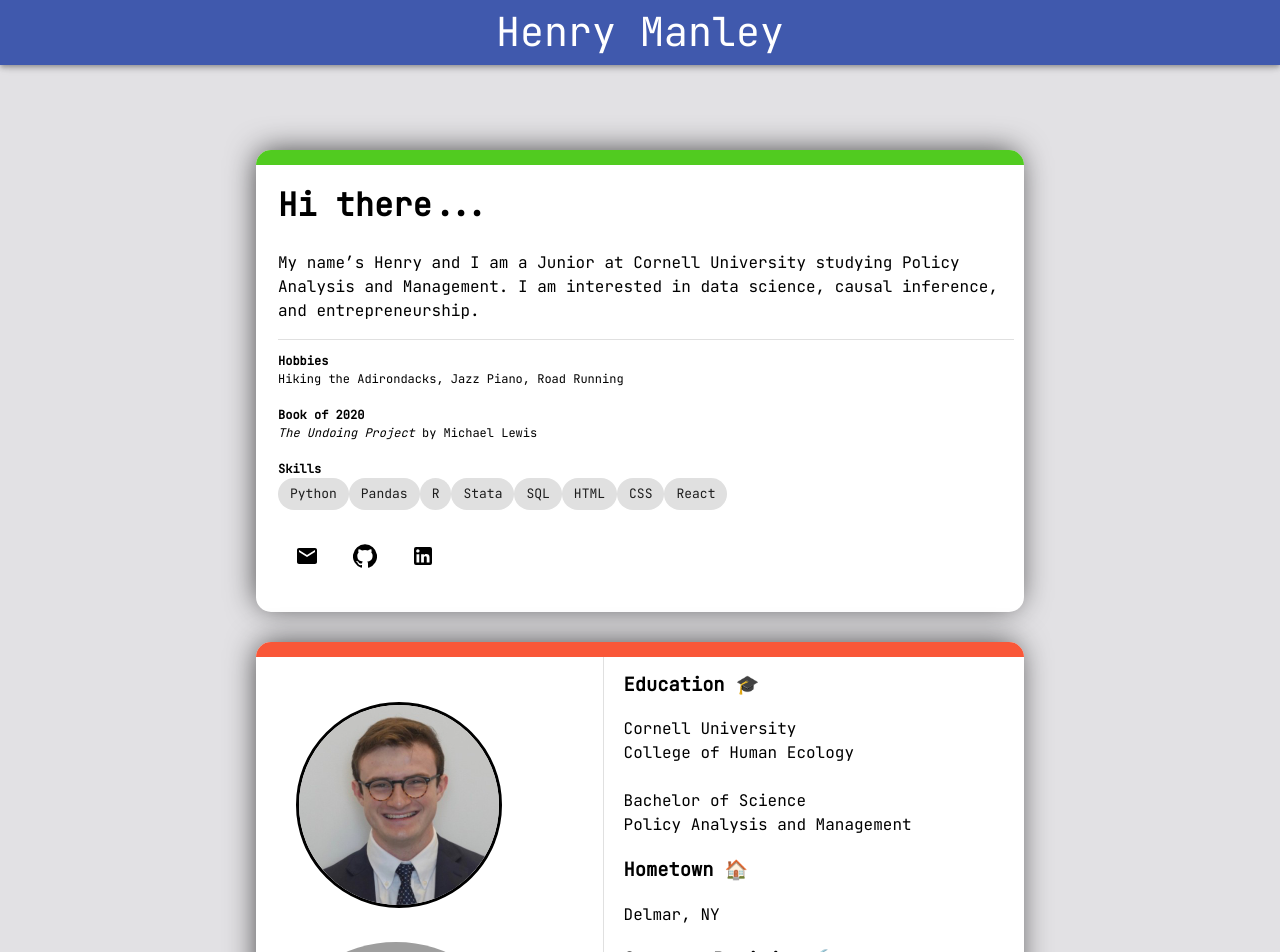
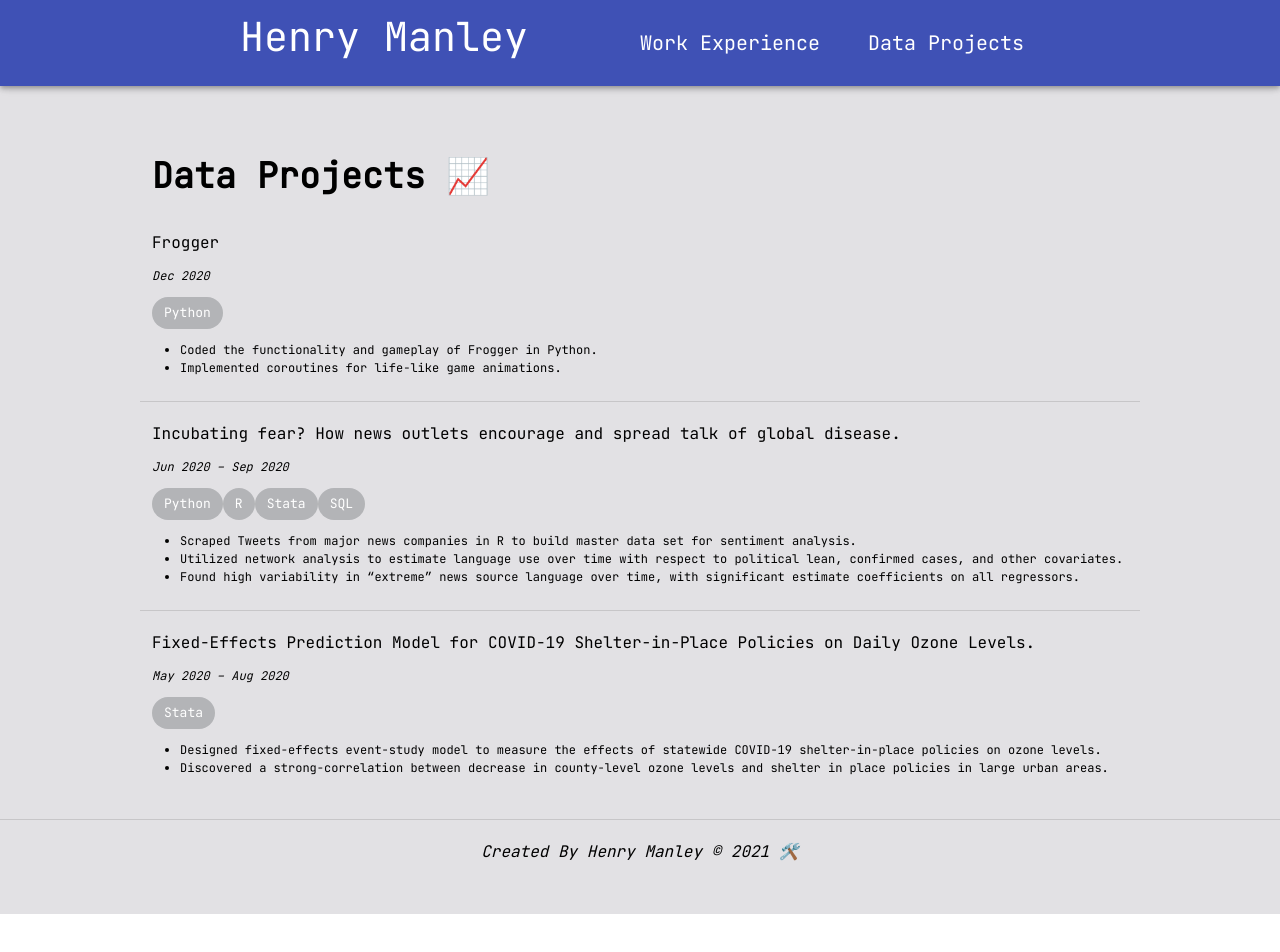
Before and after one commit to henrymanley/website, a React (Create React App) app: page /Projects in a window 1280 px wide. Shown: the top 952 px of the page. After the commit the page ends 914 px from the top, so only its background shows below. Built offline with nearby package versions, Linux system fonts and the light colour scheme; grey boxes are pictures that could not be loaded.

Commit message:
nav redesign

```diff
--- a/src/App.js
+++ b/src/App.js
@@ -1,11 +1,13 @@
 import './css/App.css';
-import MainScreen from './components/MainScreen';
-import { ThemeProvider, createMuiTheme } from '@material-ui/core/styles';
-import Tab from "./components/Tab";
-import FootInfo from "./components/FootInfo";
-import VertCaro from "./components/VertCaro";
+import HomePage from './components/HomePage';
+import { Switch, BrowserRouter as Router, Route, withRouter, Redirect } from "react-router-dom";
+import DataProjects from "./components/DataProjects";
+import Experience from './components/Experience';
+import {createMuiTheme, ThemeProvider} from "@material-ui/core/styles";
+import React from "react";
 
-const theme = createMuiTheme({
+
+const Theme = createMuiTheme({
     typography: {
         fontFamily: [
             'JetBrains Mono',
@@ -13,24 +15,22 @@ const theme = createMuiTheme({
         ].join(','),
     },});
 
+
 function App() {
   return (
-      <div className="App">
-          <ThemeProvider theme={theme}>
-              <div className="App-header">
-                  <header>
-                      <MainScreen />
-                  </header>
-              </div>
 
-                      <VertCaro />
-                      <Tab />
-                      <footer className="App-footer">
-                          <FootInfo />
-                      </footer>
-          </ThemeProvider>
-              </div>
+          <Router>
+              <Switch>
+                  <ThemeProvider theme={Theme}>
+                     <div>
+                         <Route exact path="/" component={withRouter(HomePage)}></Route>
+                         <Route exact path="/Experience" component={withRouter(Experience)}></Route>
+                         <Route exact path="/Projects" component={withRouter(DataProjects)}></Route>
 
+                    </div>
+                  </ThemeProvider>
+              </Switch>
+          </Router>
 
   );
 }
--- a/src/components/DataProjects.jsx
+++ b/src/components/DataProjects.jsx
@@ -3,30 +3,48 @@ import Typography from '@material-ui/core/Typography';
 import Box from '@material-ui/core/Box';
 import Divider from '@material-ui/core/Divider';
 import Chip from '@material-ui/core/Chip';
+import MainScreen from "./MainScreen";
+import FootInfo from "./FootInfo";
+import {createMuiTheme, ThemeProvider} from "@material-ui/core/styles";
+
+const Theme = createMuiTheme({
+    typography: {
+        fontFamily: [
+            'JetBrains Mono',
+            'sans-serif',
+        ].join(','),
+    },});
 
 export default function DataProjects(){
     return (
-        <div id="dataprojects">
+
+        <div className="App">
+
+            <ThemeProvider theme={Theme}>
+                <div className="App-header">
+                    <MainScreen />
+                </div>
+
+                <div id="dataprojects" style={{backgroundColor: '#e2e1e4', paddingTop:'20px'}}>
                 <Typography style = {{
                     margin:'auto',
-                maxWidth:'900px',
-                backgroundColor: 'rgb(255, 255, 255)',
-                padding: '10px'
+                    maxWidth:'1000px',
+                    padding: '10px',
 
                 }}
                 >
-                <Box textAlign="left" fontWeight="fontWeightBold" fontSize="h5.fontSize" m={1} marginLeft='12px'>
+                    <Box textAlign="left" fontWeight="fontWeightBold" fontSize='35px' marginLeft='12px'>
                         Data Projects 📈
                     </Box>
 
-                <Box textAlign="left" marginLeft='12px' m={1}>
+                    <Box textAlign="left" marginLeft='12px' m={1} paddingTop="20px">
                         Frogger
                         <p style={{
                             fontStyle:'italic',
                             fontSize: "12px"}}>
                             Dec 2020
                         </p>
-                    <Chip label="Python" />
+                        <Chip style={{color: "white", backgroundColor:'#B3B4B7'}} label="Python" />
                     </Box>
 
                     <div fontWeight="fontWeightRegular">
@@ -51,10 +69,10 @@ export default function DataProjects(){
                         }}>
                             Jun 2020 – Sep 2020
                         </p>
-                    <Chip  label="Python" />
-                    <Chip label="R" />
-                    <Chip label="Stata" />
-                    <Chip label="SQL" />
+                        <Chip style={{color: "white", backgroundColor:'#B3B4B7'}} label="Python" />
+                        <Chip style={{color: "white", backgroundColor:'#B3B4B7'}} label="R" />
+                        <Chip style={{color: "white", backgroundColor:'#B3B4B7'}} label="Stata" />
+                        <Chip style={{color: "white", backgroundColor:'#B3B4B7'}} label="SQL" />
                     </Box>
 
                     <div fontWeight="fontWeightRegular">
@@ -78,7 +96,7 @@ export default function DataProjects(){
                             fontSize: "12px"}}>
                             May 2020 – Aug 2020
                         </p>
-                    <Chip label="Stata" />
+                        <Chip style={{color: "white", backgroundColor:'#B3B4B7'}} label="Stata" />
                     </Box>
 
                     <div fontWeight="fontWeightRegular">
@@ -93,6 +111,16 @@ export default function DataProjects(){
                     </div>
                 </Typography>
             </div>
+                <div className="App-footer">
+                    <footer>
+                        <FootInfo />
+                    </footer>
+                </div>
+
+
+            </ThemeProvider>
+        </div>
+
 
     );
 }
--- a/src/components/Experience.jsx
+++ b/src/components/Experience.jsx
@@ -3,32 +3,50 @@ import Typography from '@material-ui/core/Typography';
 import Box from '@material-ui/core/Box';
 import Divider from '@material-ui/core/Divider';
 import Chip from '@material-ui/core/Chip';
+import MainScreen from "./MainScreen";
+import FootInfo from "./FootInfo";
+import '../css/App.css';
+import {createMuiTheme, ThemeProvider} from "@material-ui/core/styles";
+
+const Theme = createMuiTheme({
+    typography: {
+        fontFamily: [
+            'JetBrains Mono',
+            'sans-serif',
+        ].join(','),
+    },});
+
 
 export default function TextAlignment() {
     return (
-        <div id="experience">
+        <div className="App">
+            <ThemeProvider theme={Theme}>
+                <div className="App-header">
+                    <MainScreen />
+                </div>
+
+            <div id="experience" style={{backgroundColor: '#e2e1e4', paddingTop:'20px'}}>
                 <Typography style = {{
                     margin:'auto',
-                maxWidth:'900px',
-                backgroundColor: 'rgb(255, 255, 255)',
+                    maxWidth:'1000px',
                     padding: '10px'
                 }}
                             component="div">
-                <Box textAlign="left" fontWeight="fontWeightBold" fontSize="h5.fontSize" m={1}>
+                    <Box textAlign="left" fontWeight="fontWeightBold" fontSize='35px'>
                         Work Experience 🔬
                     </Box>
 
-                <Box textAlign="left" marginLeft='12px' m={1}>
+                    <Box textAlign="left" marginLeft='12px' m={1} paddingTop="20px">
                         Research Assistant
                         <p style={{
                             fontStyle:'italic',
                             fontSize: "12px"}}>
                             Dr. Douglas Miller, Cornell Department of Economics, Ithaca, NY
                         </p>
-                    <Chip label="Stata" />
-                    <Chip label="Python" />
-                    <Chip label="Pandas" />
-                    <Chip label="Google Cloud" />
+                        <Chip style={{color:'white', backgroundColor:'#B3B4B7'}} label="Stata" />
+                        <Chip style={{color:'white', backgroundColor:'#B3B4B7'}} label="Python" />
+                        <Chip style={{color:'white', backgroundColor:'#B3B4B7'}} label="Pandas" />
+                        <Chip style={{color:'white', backgroundColor:'#B3B4B7'}} label="Google Cloud" />
                     </Box>
 
                     <div fontWeight="fontWeightRegular">
@@ -53,12 +71,12 @@ export default function TextAlignment() {
                             fontSize: "12px"}}>
                             <a href={"https://www.polici.org/"}>Polici</a>
                         </p>
-                    <Chip label="Python" />
-                    <Chip label="React" />
-                    <Chip label="CSS" />
-                    <Chip label="HTML" />
-                    <Chip label="NodeJS" />
-                    <Chip label="Stata" />
+                        <Chip style={{color:'white', backgroundColor:'#B3B4B7'}} label="Python" />
+                        <Chip style={{color:'white', backgroundColor:'#B3B4B7'}} label="React" />
+                        <Chip style={{color:'white', backgroundColor:'#B3B4B7'}} label="CSS" />
+                        <Chip style={{color:'white', backgroundColor:'#B3B4B7'}} label="HTML" />
+                        <Chip style={{color:'white', backgroundColor:'#B3B4B7'}} label="NodeJS" />
+                        <Chip style={{color:'white', backgroundColor:'#B3B4B7'}} label="Stata" />
                     </Box>
 
                     <div fontWeight="fontWeightRegular">
@@ -71,7 +89,7 @@ export default function TextAlignment() {
                         >
                             <li>Founded a start-up that uses a recurrent neural network to summarize and visualize academic research findings to lay audiences.</li>
                             <li>Raised seed funding to build ML algorithms, team of 15, and sign clients at Cornell, Duke, and the US Dept. of HHS.</li>
-                        <li>eveloped in-house web application in React and NodeJS for newsletter submission, dissemination, and subscription.</li>
+                            <li>Developed in-house web application in React and NodeJS for newsletter submission, dissemination, and subscription.</li>
                             <li>Accelerated business in Life Changing Labs Incubator, Blackstone Techstars Fellowship, and Cornell eLab Accelerator.</li>
                         </ul>
                         <Divider />
@@ -84,7 +102,7 @@ export default function TextAlignment() {
                             fontSize: "12px"}}>
                             Dr. Christopher Wildeman, Cornell Department of Policy Analysis and Management, Ithaca, NY
                         </p>
-                    <Chip label="Stata" />
+                        <Chip style={{color:'white', backgroundColor:'#B3B4B7'}} label="Stata" />
                     </Box>
 
                     <div>
@@ -109,8 +127,8 @@ export default function TextAlignment() {
                             fontSize: "12px"}}>
                             Dr. Peter Enns, Roper Center for Public Opinion Research, Ithaca, NY
                         </p>
-                    <Chip label="R" />
-                    <Chip label="Stata" />
+                        <Chip style={{color:'white', backgroundColor:'#B3B4B7'}} label="R" />
+                        <Chip style={{color:'white', backgroundColor:'#B3B4B7'}} label="Stata" />
                     </Box>
 
 
@@ -130,6 +148,15 @@ export default function TextAlignment() {
                     </div>
                 </Typography>
             </div>
+                <div className="App-footer">
+                    <footer>
+                        <FootInfo />
+                    </footer>
+                </div>
+
+
+            </ThemeProvider>
+        </div>
 
     );
 }
--- a/src/components/FootInfo.jsx
+++ b/src/components/FootInfo.jsx
@@ -10,7 +10,7 @@ export default function FootInfo() {
                 marginTop: '20px',
                 textAlign:'center'
             }}>
-                <i>Created By Henry Manley © 2021 </i>
+                <i>Created By Henry Manley © 2021 🛠️</i>
             </Typography>
         </div>
     );
--- /dev/null
+++ b/src/components/HomePage.jsx
@@ -0,0 +1,37 @@
+import React from "react";
+import '../css/App.css';
+import {createMuiTheme, ThemeProvider} from "@material-ui/core/styles";
+import MainScreen from "./MainScreen";
+import VertCaro from "./VertCaro";
+import FootInfo from "./FootInfo";
+
+const Theme = createMuiTheme({
+    typography: {
+        fontFamily: [
+            'JetBrains Mono',
+            'sans-serif',
+        ].join(','),
+    },});
+
+class HomePage extends React.Component {
+    render() {
+        return (
+            <div className="App">
+                <ThemeProvider theme={Theme}>
+                    <div className="App-header">
+                        <header>
+                            <MainScreen/>
+                        </header>
+                    </div>
+
+                    <VertCaro />
+                    {/*<Tab />*/}
+                    <footer className="App-footer">
+                        <FootInfo/>
+                    </footer>
+                </ThemeProvider>
+            </div>
+        );
+    }
+}
+export default HomePage;
--- a/src/components/MainScreen.jsx
+++ b/src/components/MainScreen.jsx
@@ -2,7 +2,11 @@ import React from 'react';
 import { makeStyles } from '@material-ui/core/styles';
 import AppBar from '@material-ui/core/AppBar';
 import Toolbar from '@material-ui/core/Toolbar';
-import Typography from '@material-ui/core/Typography';
+import useScrollTrigger from '@material-ui/core/useScrollTrigger';
+import Slide from '@material-ui/core/Slide';
+import {BrowserRouter as Router, Link, withRouter} from "react-router-dom";
+
+import PropTypes from 'prop-types';
 
 const useStyles = makeStyles((theme) => ({
     root: {
@@ -13,39 +17,99 @@ const useStyles = makeStyles((theme) => ({
     title: {
         color: 'rgb(255, 255, 255)',
         fontSize: 35,
-        marginRight: 16,
-        marginLeft: -12
     },
     appBarTransparent:{
         backgroundColor: "#4059AD",
         minHeight: 65,
-        marginLeft: "auto",
-        marginRight: "auto"
+        margin:'auto',
+        paddingBottom: '10px'
+
     },
     navBar:{
         color: 'rgb(245, 239, 237)',
-        backgroundColor: '#4059AD'
+        backgroundColor: '#4059AD',
+
     }
 }
 ));
 
-export default function OutlinedButtons() {
-    const classes = useStyles();
+
+function HideOnScroll(props) {
+    const { children, window } = props;
+    // Note that you normally won't need to set the window ref as useScrollTrigger
+    // will default to window.
+    // This is only being set here because the demo is in an iframe.
+    const trigger = useScrollTrigger({ target: window ? window() : undefined });
+
     return (
-        <div className={classes.root}>
-            <AppBar position="fixed" className={classes.appBarTransparent}>
-                <Toolbar>
-                    <Typography className={classes.title}
-                    style={{
-                        fontSize:'40px',
-                        marginRight: 'auto',
-                        marginLeft: 'auto'
-                    }}>
-                        <a href="https://www.henrymanley.com/" style={{color:'white',  textDecoration:'none',}}>Henry Manley</a>
-
-                    </Typography>
-                </Toolbar>
-            </AppBar>
-        </div>
+        <Slide appear={false} direction="down" in={!trigger}>
+            {children}
+        </Slide>
     );
 }
+
+HideOnScroll.propTypes = {
+    children: PropTypes.element.isRequired,
+    window: PropTypes.func,
+};
+
+
+class MainScreen extends React.Component {
+    handleClick = () => {
+        this.props.history.push("./Experience");
+    }
+
+    handleClick1 = () => {
+        this.props.history.push("./Projects");
+    }
+
+
+    render(props) {
+        return (
+            <div>
+                <HideOnScroll {...props}>
+                    <AppBar  className={useStyles}>
+                        <Toolbar >
+                            <div style={{
+                                margin:'auto',
+                                width:'90%',
+                                maxWidth:'800px',
+                                display: 'flex',
+                                flexFlow: 'row wrap',
+                                whiteSpace: 'nowrap',
+                                marginTop:'10px',
+                                marginBottom:'10px'
+
+
+                            }}>
+                                <div style={{textAlign:'left', width:'50%', float:'left', minWidth:'240px'}}>
+                                    <a href="https://www.henrymanley.com/" style={{color:'white', fontSize:'40px', textDecoration:'none'}}>Henry Manley &nbsp;</a>
+
+                                </div>
+
+                                <div style={{textAlign:'right', minWidth:'100px', display: 'inline-flex'}}>
+                                    <Router>
+                                        <Link to="./Experience">
+                                            <p style={{color:'white', fontSize:'20px', textDecoration:'none', float:'left'}}>
+                                                <a onClick={this.handleClick}>Work Experience &nbsp; &nbsp;</a>
+                                            </p>
+                                        </Link>
+                                    </Router>
+
+                                    <Router>
+                                        <Link to="./Projects">
+                                            <p style={{color:'white', fontSize:'20px', textDecoration:'none', float:'left'}}>
+                                                <a onClick={this.handleClick1}>Data Projects</a>
+                                            </p>
+                                        </Link>
+                                    </Router>
+                                </div>
+                            </div>
+                        </Toolbar>
+                    </AppBar>
+                </HideOnScroll>
+            </div>
+        );
+    }
+}
+export default withRouter(MainScreen);
--- a/src/components/Polici.jsx
+++ b/src/components/Polici.jsx
@@ -12,7 +12,7 @@ export default function AboutMe() {
                 position:'absolute',
                 width:'100%',
                 top:'0px',
-                backgroundColor:'#A40E4C',
+                backgroundColor:'#CD0D5D',
                 marginLeft:'-10px',
                 borderTopLeftRadius:'15px',
                 borderTopRightRadius:'15px'
--- a/src/css/App.css
+++ b/src/css/App.css
@@ -19,10 +19,11 @@
 }
 .App-footer {
   text-align: left;
-  margin-bottom: 30px;
-  padding-bottom: 40px;
+  margin-bottom: 0px;
+  padding-top: 20px;
+  padding-bottom: 50px;
   margin-right: auto;
-  background: white;
+  background: #e2e1e4;
 }
 
 .image:hover{
```
Also changed, not shown: src/components/ContactCaro.jsx (added, +23 -0 lines), src/components/VertCaro.jsx (+13 -0 lines), 1 other file (tests, documents, lock files or other folders). Lines whose indentation alone changed are shown as unchanged.
